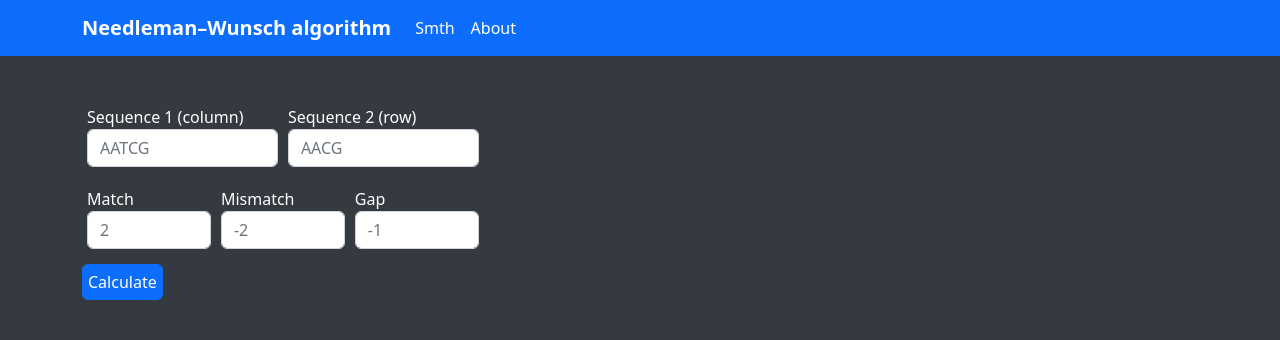
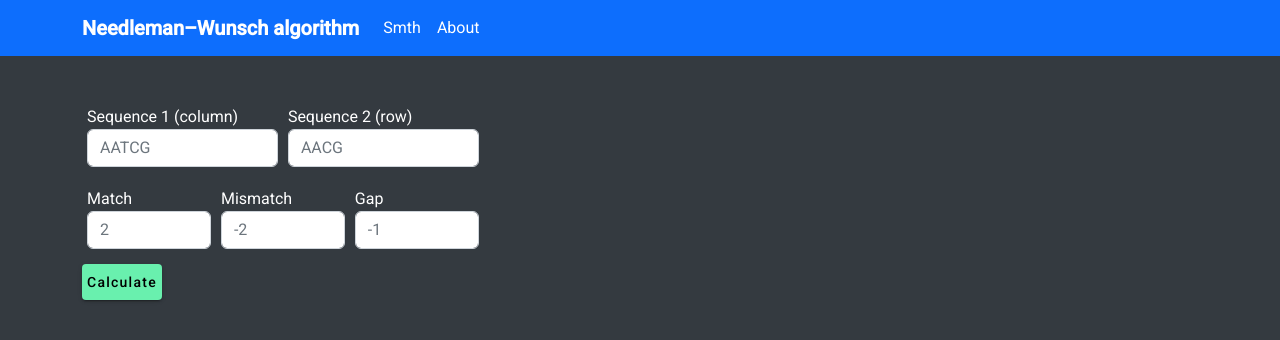
Before and after one commit to ksavav/Needleman-Wunsch-algorithm, an Angular app in the folder client/: page / in a window 1280 px wide. Shown: the top 340 px of the page. Built offline with nearby package versions, Linux system fonts and the light colour scheme.

Commit message:
added Angular Materials and form validation

```diff
--- a/client/angular.json
+++ b/client/angular.json
@@ -25,6 +25,7 @@
               "src/assets"
             ],
             "styles": [
+              "@angular/material/prebuilt-themes/purple-green.css",
               "node_modules/bootstrap/dist/css/bootstrap.min.css",
               "src/styles.css"
             ],
@@ -88,6 +89,7 @@
               "src/assets"
             ],
             "styles": [
+              "@angular/material/prebuilt-themes/purple-green.css",
               "src/styles.css"
             ],
             "scripts": []
--- a/client/package.json
+++ b/client/package.json
@@ -11,10 +11,12 @@
   "private": true,
   "dependencies": {
     "@angular/animations": "^15.2.0",
+    "@angular/cdk": "^15.2.9",
     "@angular/common": "^15.2.0",
     "@angular/compiler": "^15.2.0",
     "@angular/core": "^15.2.0",
     "@angular/forms": "^15.2.0",
+    "@angular/material": "^15.2.9",
     "@angular/platform-browser": "^15.2.0",
     "@angular/platform-browser-dynamic": "^15.2.0",
     "@angular/router": "^15.2.0",
--- a/client/src/app/app.module.ts
+++ b/client/src/app/app.module.ts
@@ -10,6 +10,8 @@
 import { FormComponent } from './components/form/form.component';
 import { ReactiveFormsModule } from '@angular/forms';
 import { DisplaymatrixComponent } from './components/displaymatrix/displaymatrix.component';
+import { NoopAnimationsModule } from '@angular/platform-browser/animations';
+import {MatButtonModule} from '@angular/material/button';
 
 @NgModule({
   declarations: [
@@ -24,7 +26,9 @@
     HttpClientModule,
     AppRoutingModule,
     NgbModule,
-    ReactiveFormsModule
+    ReactiveFormsModule,
+    NoopAnimationsModule,
+    MatButtonModule
   ],
   providers: [],
   bootstrap: [AppComponent]
--- a/client/src/app/components/form/form.component.html
+++ b/client/src/app/components/form/form.component.html
@@ -25,5 +25,5 @@
       </div>
     </div>
 
-    <button type="submit" class="btn btn-primary" id="calc-btn">Calculate</button>
+    <button mat-raised-button color="accent" id="calc-btn">Calculate</button>
   </form>
--- a/client/src/app/components/form/form.component.ts
+++ b/client/src/app/components/form/form.component.ts
@@ -25,6 +25,8 @@
   }
 
   onSubmit() {
-    this.sendDataToDataComponent.emit(this.form?.value)
+    if (this.form?.valid) {
+      this.sendDataToDataComponent.emit(this.form?.value)
+    }
   }
 }
--- a/client/src/index.html
+++ b/client/src/index.html
@@ -6,6 +6,9 @@
   <base href="/">
   <meta name="viewport" content="width=device-width, initial-scale=1">
   <link rel="icon" type="image/x-icon" href="favicon.ico">
+  <link rel="preconnect" href="https://fonts.gstatic.com">
+  <link href="https://fonts.googleapis.com/css2?family=Roboto:wght@300;400;500&display=swap" rel="stylesheet">
+  <link href="https://fonts.googleapis.com/icon?family=Material+Icons" rel="stylesheet">
 </head>
 <body>
   <app-root></app-root>
--- a/client/src/styles.css
+++ b/client/src/styles.css
@@ -4,3 +4,6 @@
     background-color: #343a40;
     color: #FFFFFF;
 }
+
+html, body { height: 100%; }
+body { margin: 0; font-family: Roboto, "Helvetica Neue", sans-serif; }
```
Also changed, not shown: 1 other file (tests, documents, lock files or other folders).
